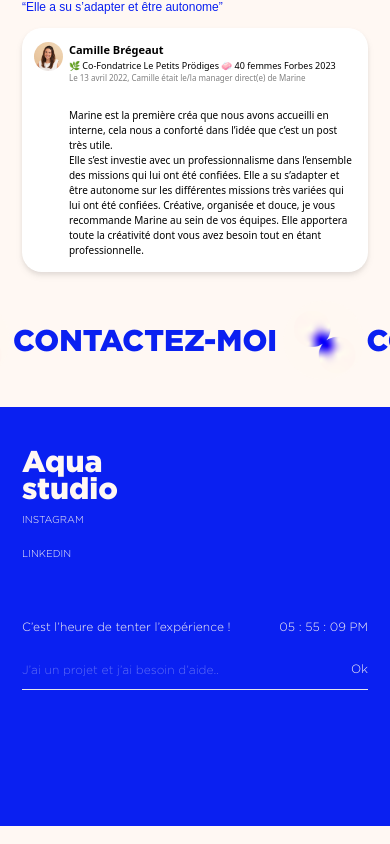
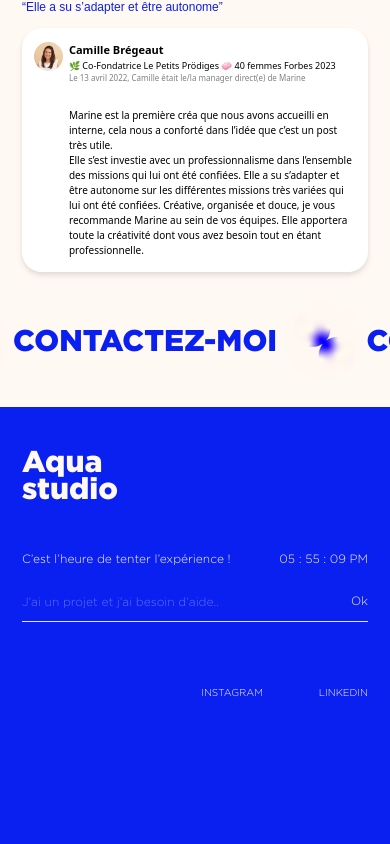
Before and after one commit to maxime-carabina/aquastudio, a Next.js app: page / in a window 390 px wide. Shown: the part 2695-3539 px from the top of the page. Built offline with nearby package versions, Linux system fonts and the light colour scheme; a web font is replaced by a local one.

Commit message:
modify position of social media for mobile (#8)

```diff
--- a/components/Footer/Footer.tsx
+++ b/components/Footer/Footer.tsx
@@ -26,8 +26,8 @@ export function Footer() {
           <br />
           studio
         </p>
-        <ul className="list-none aqua-caption lg:flex flex-col lg:gap-10">
-          <li className="">
+        <ul className="hidden list-none aqua-caption lg:flex flex-col lg:gap-10">
+          <li>
             <a
               target="_blank"
               href="https://www.instagram.com/aqua_stud_/"
@@ -36,7 +36,7 @@ export function Footer() {
               Instagram
             </a>
           </li>
-          <li className="">
+          <li>
             <a
               target="_blank"
               href="https://www.linkedin.com/in/marine-perraud-b05a25199/"
@@ -52,8 +52,24 @@ export function Footer() {
           <p>C’est l’heure de tenter l’expérience !</p>
           <Time time={time} />
         </div>
-        <div className="">
+        <div className="mb-14 lg:mb-0">
           <EmailInput />
+        </div>
+        <div className="lg:hidden flex items-center justify-end gap-14 lg:gap-24">
+          <a
+            target="_blank"
+            href="https://www.instagram.com/aqua_stud_/"
+            className="relative aqua-caption text-[10px] lg:text-[20px] leading-[30px] uppercase after:content-[''] after:w-0 after:h-[1.5px] after:bg-secondary after:absolute after:left-0 after:-bottom-1.5 after:transition-all duration-[550ms] after:pointer-events-none hover:after:w-full"
+          >
+            Instagram
+          </a>
+          <a
+            target="_blank"
+            href="https://www.linkedin.com/in/marine-perraud-b05a25199/"
+            className="relative aqua-caption text-[10px] lg:text-[20px] leading-[30px] uppercase after:content-[''] after:w-0 after:h-[1.5px] after:bg-secondary after:absolute after:left-0 after:-bottom-1.5 after:transition-all duration-[550ms] after:pointer-events-none hover:after:w-full"
+          >
+            Linkedin
+          </a>
         </div>
       </div>
     </footer>
```
